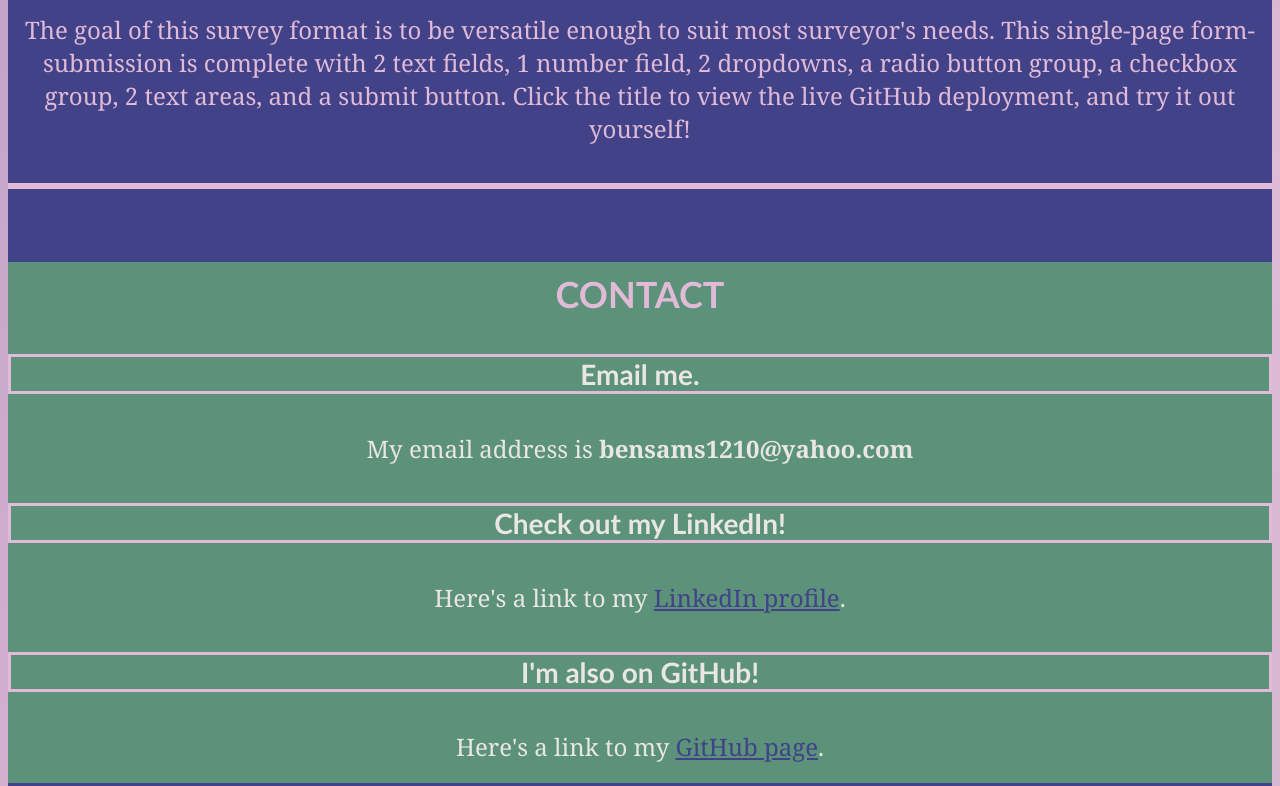
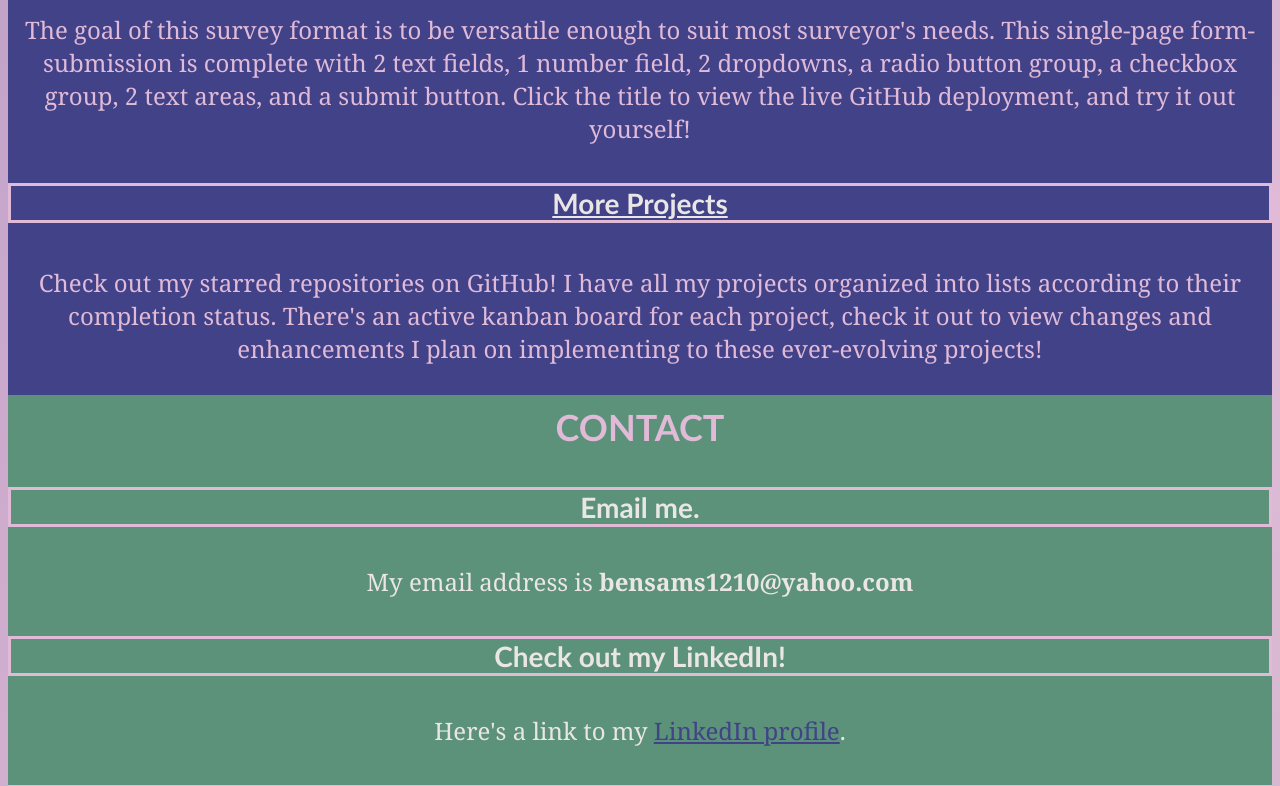
Before and after one commit to benbeast1210/My-Web-Portfolio, a plain HTML site: page index.html in a window 1280 px wide. Shown: the part 1364-2150 px from the top of the page. Drawn offline with Linux system fonts and the light colour scheme.

Commit message:
projects section ready

```diff
--- a/index.html
+++ b/index.html
@@ -40,8 +40,8 @@
       <h3 class="h3-projects"><a href="https://benbeast1210.github.io/Survey-Form/" target="_blank">Survey Form</a></h3>
       <p class="project-tile">The goal of this survey format is to be versatile enough to suit most surveyor's needs. This single-page form-submission is complete with 2 text fields, 1 number field, 2 dropdowns, a radio button group, a checkbox group, 2 text areas, and a submit button. Click the title to view the live GitHub deployment, and try it out yourself!
       </p>
-      <h3 class="h3-projects"><a href="" target="_blank"></a></h3>
-      <p class="project-tile-bottom"></p>
+      <h3 class="h3-projects"><a href="https://github.com/benbeast1210?tab=stars" target="_blank">More Projects</a></h3>
+      <p class="project-tile-bottom">Check out my starred repositories on GitHub! I have all my projects organized into lists according to their completion status. There's an active kanban board for each project, check it out to view changes and enhancements I plan on implementing to these ever-evolving projects!</p>
     </section>
 
     <!-- Contact section -->
--- a/style.css
+++ b/style.css
@@ -8,9 +8,16 @@ TERTIARY -- Illuminating Emerald (darker sea foam green)...#5B9279
 TERTIARY -- Dark Slate Blue (navy blue)....................#414288
 ACCENT -- Pink Lavender....................................#E0BAD7
 
+Table of Contents (copy and paste to 'find' to jump to a section.
+
+- Background Border Animation -
+- Media Queries -
+- Header Styling -
+- Styling by Section -
+
 */
 
-
+/* Background Border Animation */
 html {
   background: linear-gradient(-45deg, #5B9279, #E0BAD7 ,#414288);
 	background-size: 400% 400%;
@@ -30,6 +37,8 @@ html {
 		background-position: 0% 50%;
 	}
 }
+
+/* Media Queries */
 
 /* 1200px / 16px = 75em */
 @media (max-width: 75em) {
@@ -51,6 +60,8 @@ html {
     font-size: 55%;
   }
 }
+
+/* Header Styling */
 
 h1 {
   text-align: center;
@@ -139,8 +150,8 @@ h1:hover {
 }
 
 h3 a:link { color: #EAE6E5; }
-h3 a:visited { color: #12130f; }
-h3 a:hover { color: #5b9279; }
+h3 a:visited { color: #EAE6E5; }
+h3 a:hover { color: #e0bad7; }
 h3 a:active { color: #e0bad7; }
 
 
@@ -210,6 +221,8 @@ h3 a:active { color: #e0bad7; }
   border-color: #414288;
   border-width: 4px;
 }
+
+/* Styling by Section */
 
 body {
   background-color: #12130f;
```
